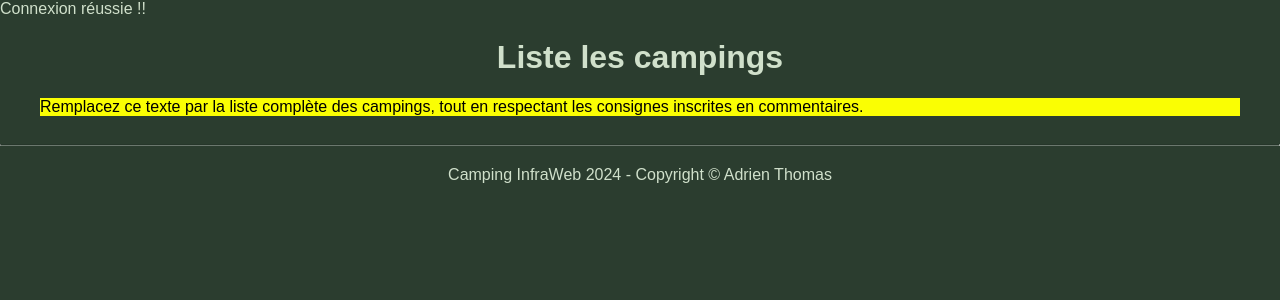
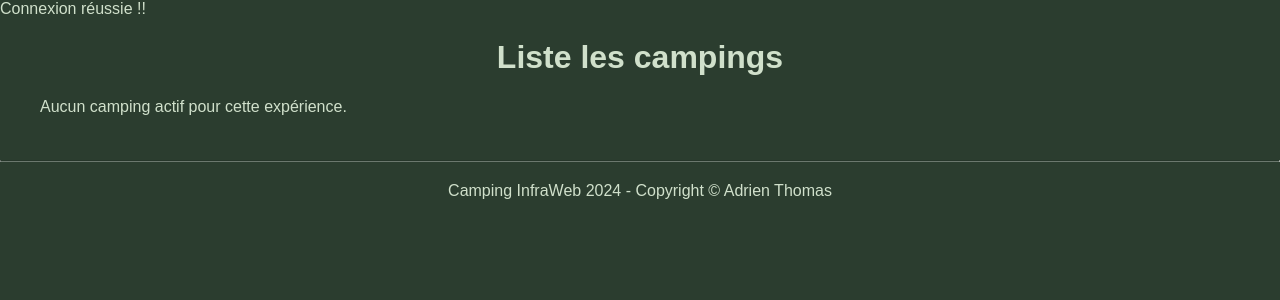
Before and after one commit to Big-pun/infrastructure_web_projet_final_2024-2, a PHP site: page /liste_campings.php in a window 1280 px wide. Shown: the part 120-420 px from the top of the page. Run offline with PHP 8.4, Linux system fonts and the light colour scheme; tables that the repository leaves empty or names only in its code hold one stand-in row (values such as "Sample post").

Commit message:
camping 3 etoiles fini

```diff
--- a/include/header.php
+++ b/include/header.php
@@ -61,7 +61,7 @@
             <?php endif; ?>
           </ul>
         </li>
-        <li><a href="#">Campings 3* et plus</a></li>
+        <li><a href="liste_campings_trois_etoiles_et_plus.php">Campings 3* et plus</a></li>
         <li><a href="liste_campings.php">Liste complète</a></li>
         <li><a href="#">Module personnel</a></li>
         <li><a href="#">Administration</a></li>
--- a/liste_campings.php
+++ b/liste_campings.php
@@ -1,14 +1,38 @@
-<?php include_once(__DIR__ . '/include/header.php'); ?>
+<?php
+include_once(__DIR__ . '/include/header.php');
+
+// Requête pour obtenir la liste des campings actifs en ordre alphabétique
+$requete = $mysqli->prepare("SELECT id, nom, region, id_picsum FROM campings WHERE actif = 1 ORDER BY nom ASC");
+$requete->execute();
+$resultat = $requete->get_result();
+?>
 
 <main>
 
   <h1>Liste les campings</h1>
 
-    <div class="a-programmer">
+  <div class="">
     <!-- Afficher la liste de tous les campings ACTIFS en ordre alphabétique -->
     <!-- L'affichage de la liste des campings doit être le même que celui utilisé pour l'affichage des campings par expérience -->
 
-      Remplacez ce texte par la liste complète des campings, tout en respectant les consignes inscrites en commentaires.
+    <?php if ($resultat->num_rows > 0) : ?>
+        <ul>
+          <?php while ($row = $resultat->fetch_assoc()) : ?>
+            <li class="flex">
+              <h2><?= $row["nom"] ?></h2>
+              <div class="background" style="background-image: url('https://picsum.photos/id/<?= $row["id_picsum"] ?>/500/300');background-size: cover; background-position: center;">
+              <p><?= $row["region"] ?></p>
+              </div>
+              <a href="fiche_camping.php?id=<?= $row["id"] ?>">Pour en savoir plus</a>
+              </div>
+            </li>
+            <br/>
+          <?php endwhile; ?>
+        </ul>
+      <?php else : ?>
+        <p>Aucun camping actif pour cette expérience.</p>
+      <?php endif; ?>
+
   </div>
 
 
```
Also changed, not shown: liste_campings_trois_etoiles_et_plus.php (+26 -3 lines). Lines whose indentation alone changed are shown as unchanged.
